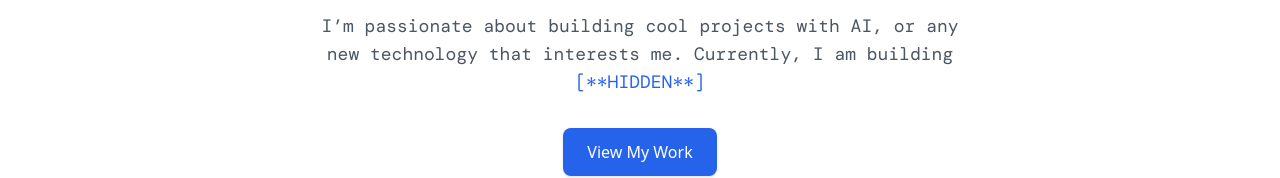
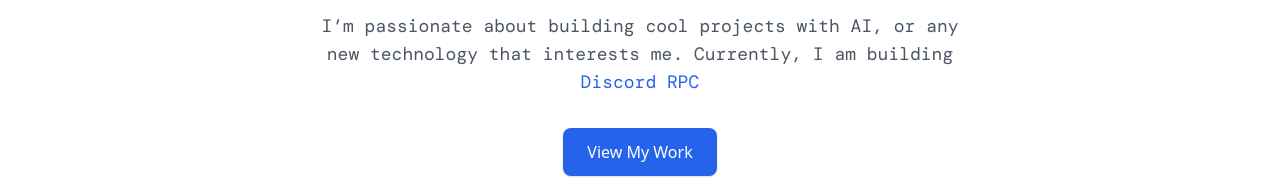
Before and after one commit to Ackberry/portfolio, a Next.js app in the folder portfolio/: page / in a window 1280 px wide. Shown: the part 366-544 px from the top of the page. Built offline with nearby package versions, Linux system fonts and the light colour scheme; a web font is replaced by a local one.

Commit message:
update page

```diff
--- a/portfolio/src/app/page.tsx
+++ b/portfolio/src/app/page.tsx
@@ -83,7 +83,7 @@ export default function Home() {
 
         <p className="max-w-2xl text-md sm:text-lg text-gray-600 dark:text-gray-400 mb-8 font-mono">
           I’m passionate about building cool projects with AI, or any new technology that interests
-          me. Currently, I am building <a href="https://www.youtube.com/watch?v=dQw4w9WgXcQ" className="text-blue-600">[**HIDDEN**]</a>
+          me. Currently, I am building <a className="text-blue-600">Discord RPC</a>
         </p>
 
         <a
```
